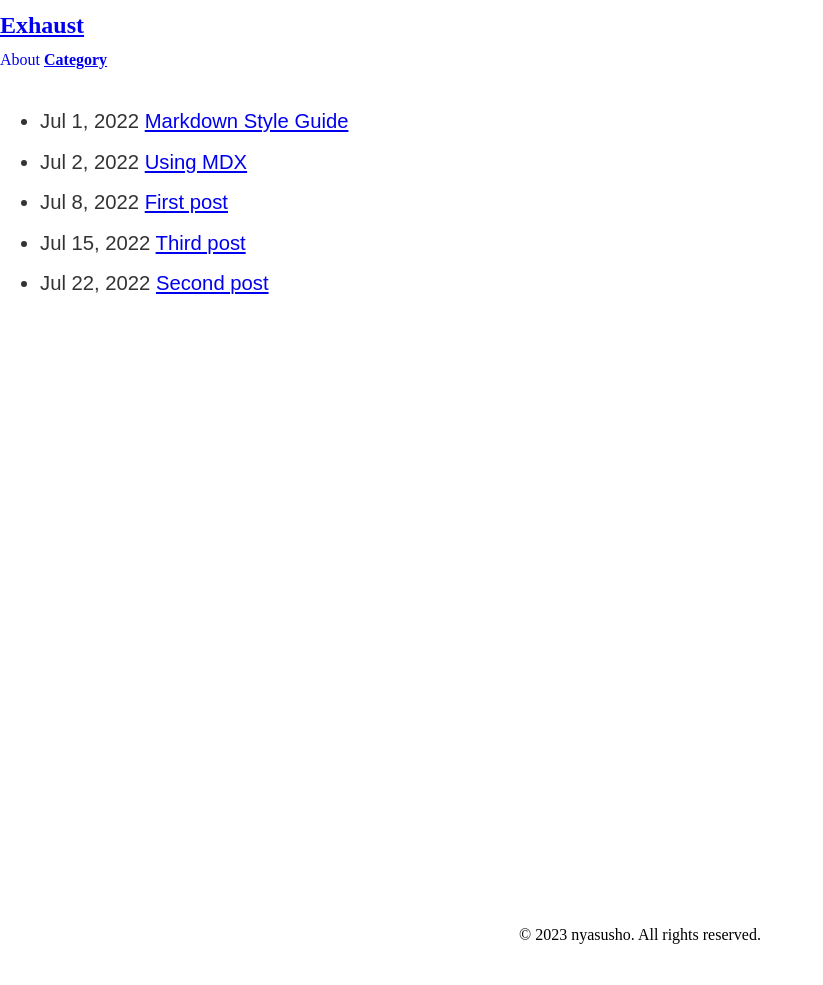
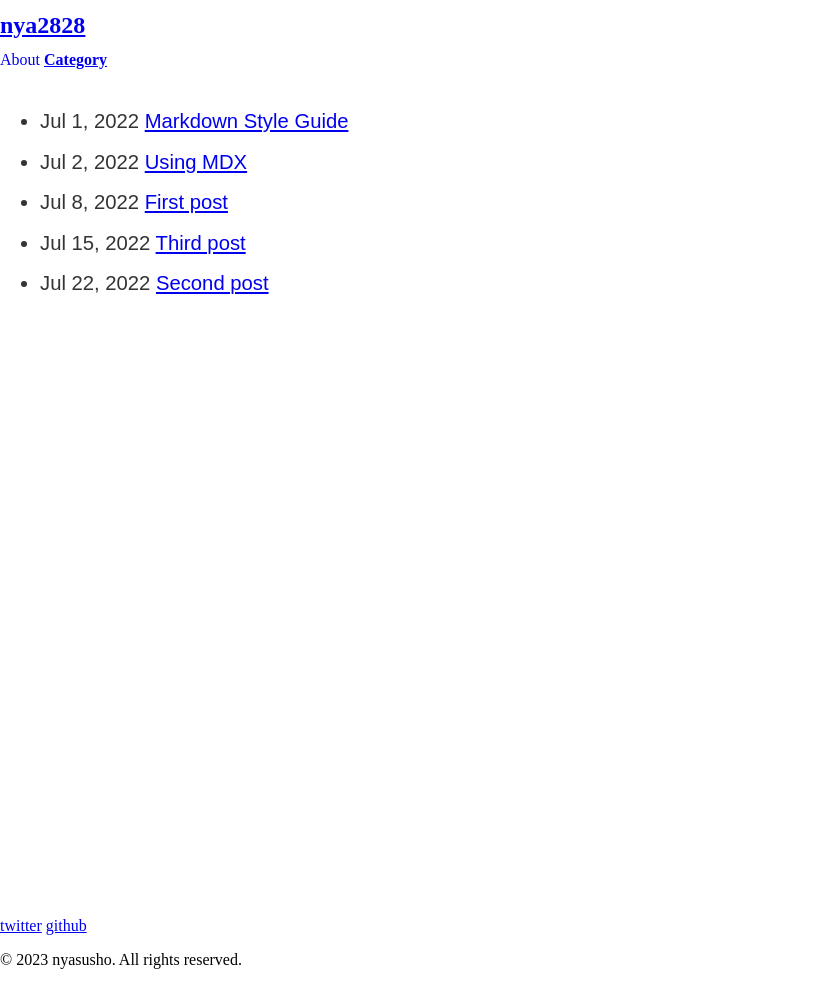
Before and after one commit to nya282828/nya2828_blog, an Astro site: page / in a window 1280 px wide. Shown: the whole page, without its empty margins (0-823 px from the left). Built offline with nearby package versions, Linux system fonts and the light colour scheme; Astro itself is replaced by a stand-in of ours; a web font is replaced by a local one.

Commit message:
Add: foot link

```diff
--- a/src/components/Footer.astro
+++ b/src/components/Footer.astro
@@ -1,13 +1,12 @@
 ---
 const today = new Date();
+import Social from "./Social.astro";
 ---
 
 <footer>
-	&copy; {today.getFullYear()} nyasusho. All rights reserved.
+	<p>
+		<Social platform="twitter" username="nya2828" />
+		<Social platform="github" username="nyasusho" />
+	</p>
+	<p>&copy; {today.getFullYear()} nyasusho. All rights reserved.</p>
 </footer>
-<style>
-	footer {
-		padding: 25px;
-		text-align: center;
-	}
-</style>
--- /dev/null
+++ b/src/components/Social.astro
@@ -0,0 +1,4 @@
+---
+const { platform, username } = Astro.props;
+---
+<a target="_blank" href={`https://www.${platform}.com/${username}`}>{platform}</a>
--- a/src/consts.ts
+++ b/src/consts.ts
@@ -1,5 +1,5 @@
 // Place any global data in this file.
 // You can import this data from anywhere in your site by using the `import` keyword.
 
-export const SITE_TITLE = 'Exhaust';
+export const SITE_TITLE = 'nya2828';
 export const SITE_DESCRIPTION = 'サイトディスクリプション';
```
